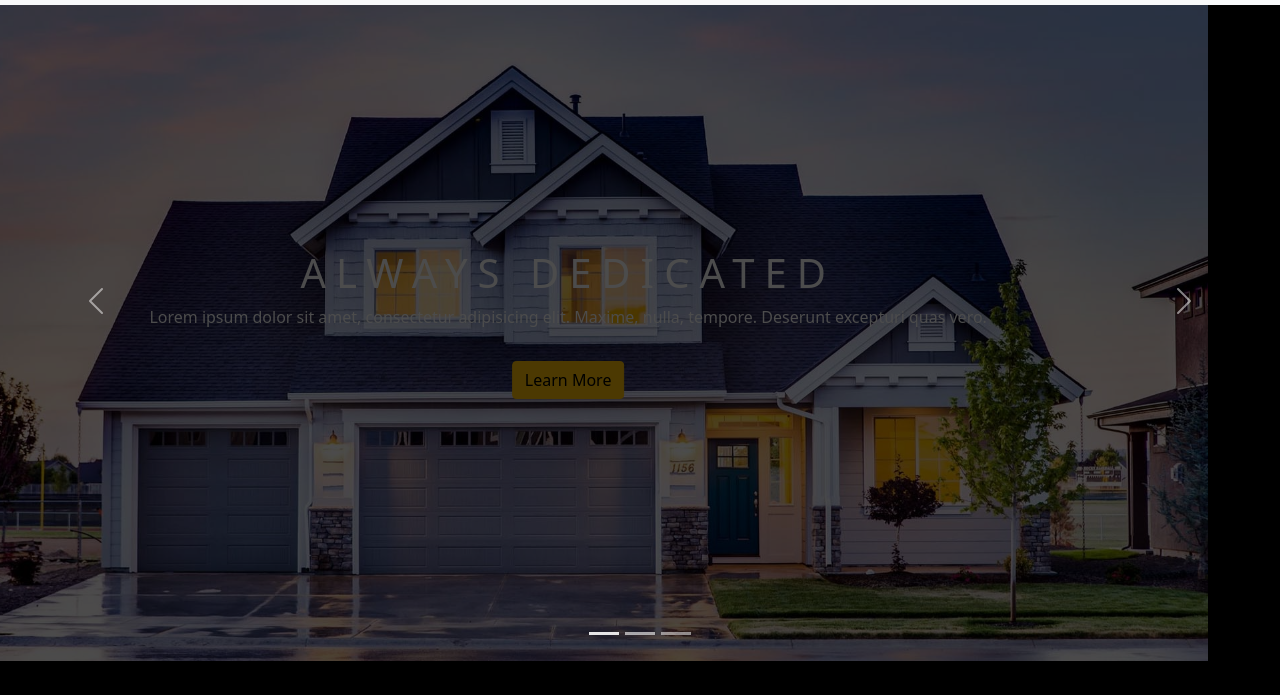
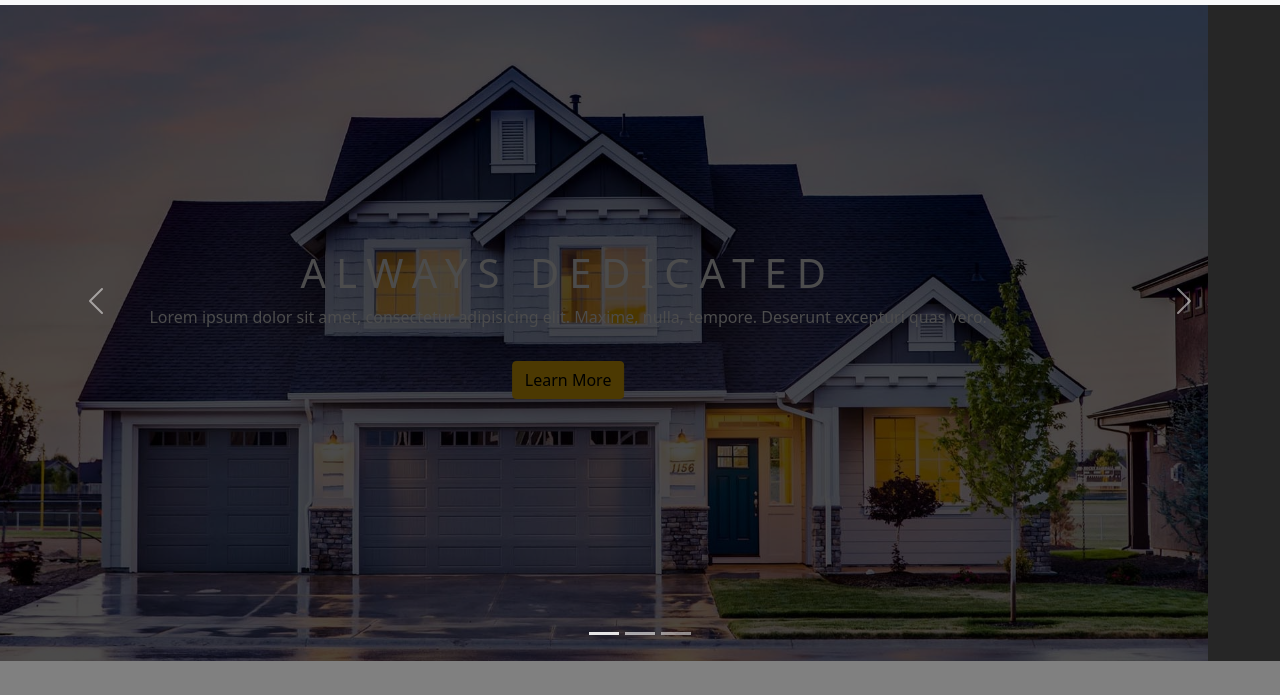
Before and after one commit to LiHourchhay/realestate, a plain HTML site: page index.html in a window 1280 px wide. Shown: the part 59-754 px from the top of the page. Drawn offline with nearby package versions, Linux system fonts and the light colour scheme.

Commit message:
Update style.css

```diff
--- a/style.css
+++ b/style.css
@@ -5,7 +5,7 @@ body {
     font-weight: 400;
     line-height: 1.5;
     color: #f6fbff;
-    background-color: #000000;
+    background-color: Gray;
     -webkit-text-size-adjust: 100%;
     -webkit-tap-highlight-color: transparent;
 }
```
